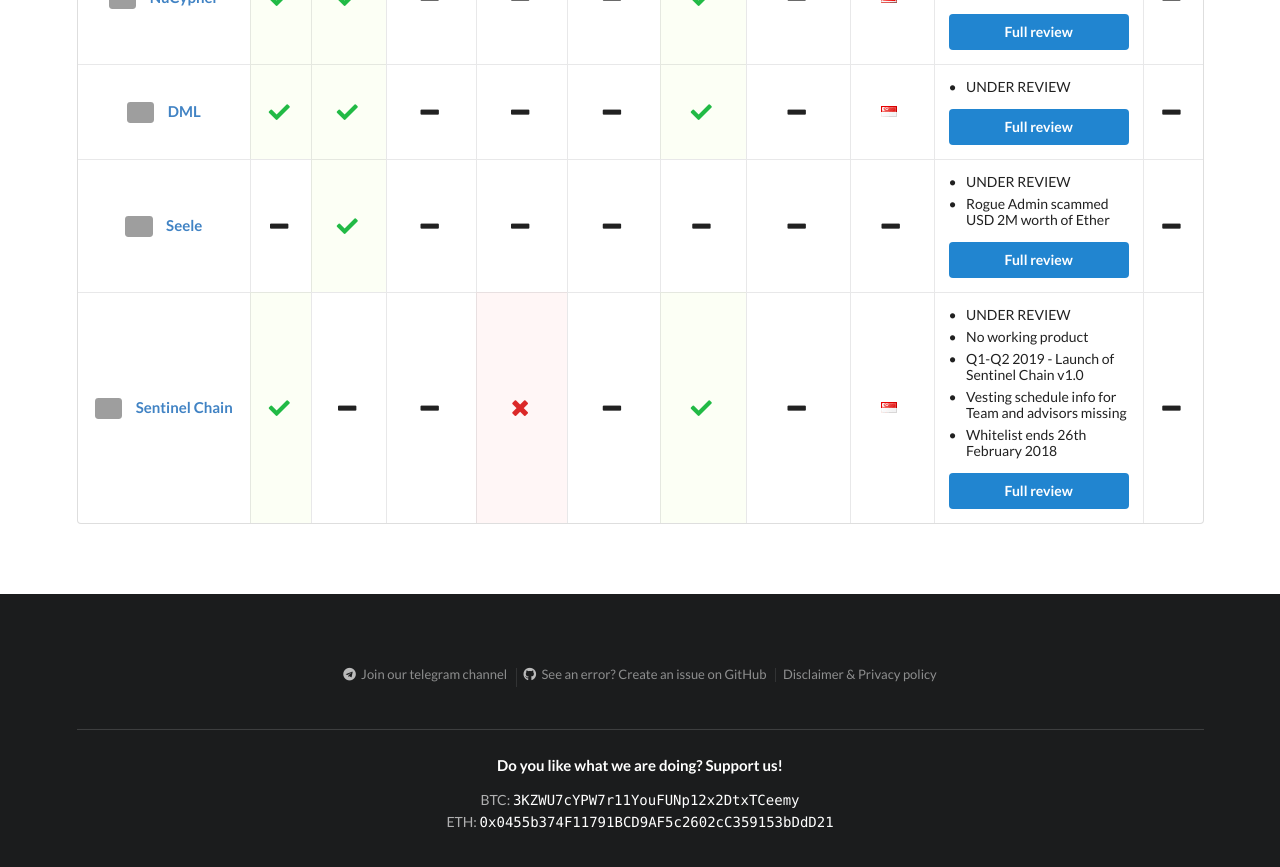
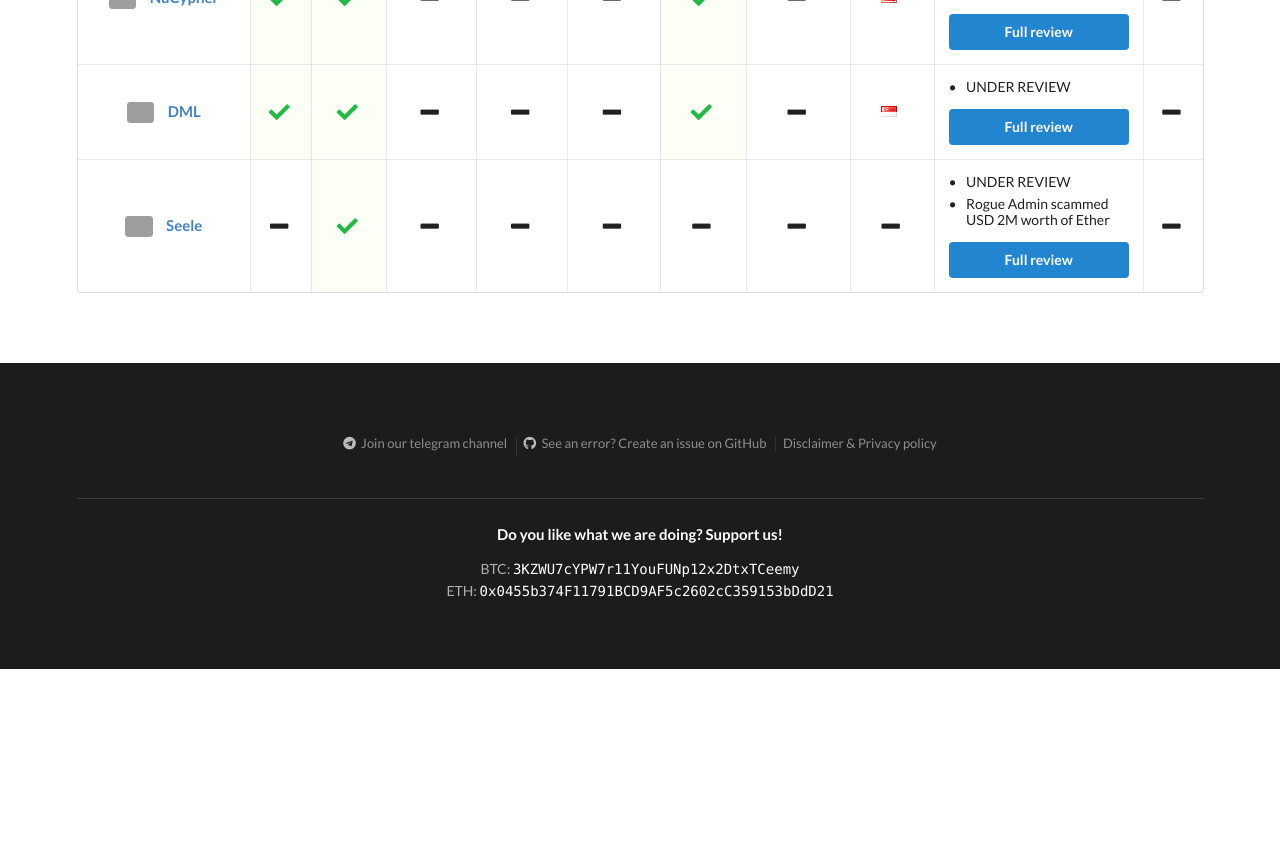
Before and after one commit to ico-check/ico-check, a Jekyll site: the page built from in-review.md, in a window 1280 px wide and 900 px high, scrolled down 1618 px. Shown: the top 867 px of the window. Built offline with Jekyll 4.4.1, drawn with Linux system fonts in a browser that asks for light colours; nearby versions of some CDN libraries; after the commit the page ends 2287 px from its top, so only the background shows below that; grey boxes are pictures that could not be loaded.

Commit message:
35-sentinelchain-ico-check
Moved sentinel chain to Active & Upcoming ICOs

```diff
--- a/_data/in-review-icos.yml
+++ b/_data/in-review-icos.yml
@@ -234,25 +234,3 @@
   ico_end_date:
   safe:
   issue_url: https://github.com/ico-check/ico-check/issues/58
-
-- name: Sentinel Chain
-  image: https://i.imgur.com/edGEqYY.png
-  url: https://sentinel-chain.org/
-  real_team: true
-  github:
-  smart_contract:
-  product: false
-  min_vesting:
-  have_company: true
-  transparent:
-  location: Singapore
-  comments:
-    - content: UNDER REVIEW
-    - content: No working product
-    - content: Q1-Q2 2019 - Launch of Sentinel Chain v1.0
-    - content: Vesting schedule info for Team and advisors missing
-    - content: Whitelist ends 26th February 2018
-  ico_start_date: 2018-03-01T11:00:00Z
-  ico_end_date:
-  safe:
-  issue_url: https://github.com/ico-check/ico-check/issues/49
```
